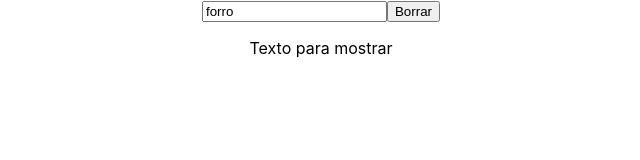
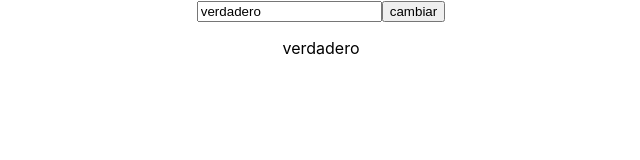
Before and after one commit to javierlaterra/learn, a React (Create React App) app: page / in a window 1280 px wide. Shown: the top 160 px of the page, without its empty margins (319-959 px from the left). Built offline with nearby package versions, Linux system fonts and the light colour scheme.

Commit message:
boton cambia texto

```diff
--- a/src/App.js
+++ b/src/App.js
@@ -2,27 +2,29 @@ import React, { useState } from "react";
 import './App.css';
 
 function App() {
-  const [texto, setTexto] = useState("forro");
+  const [texto, setTexto] = useState(true);
 
   const textChange = (event) => {
      setTexto(event.target.value);
   }
 
   const handleClick = () => {
-    setTexto("");
+    setTexto(!texto);
   }
 
   const getTexto = () => {
-    // haces algo aca
-    return texto
+    // if (texto===true) return "verdadero";
+    return texto ? "verdadero" : "falso";
+    // return "falso";
+
   }
 
   return (
     <div className="App">
-      <input className= "uno" value={texto} onChange={textChange}/>
-      <button onClick={handleClick}>Borrar</button>
+      <input className= "uno" value={getTexto()} onChange={setTexto} />
+      <button onClick={handleClick}>cambiar</button>
       {/* estos dos de abajo son lo mismo */}
-      <p>Texto para mostrar</p>
+      <p>{getTexto()}</p>
     </div>
   );
 }
```
